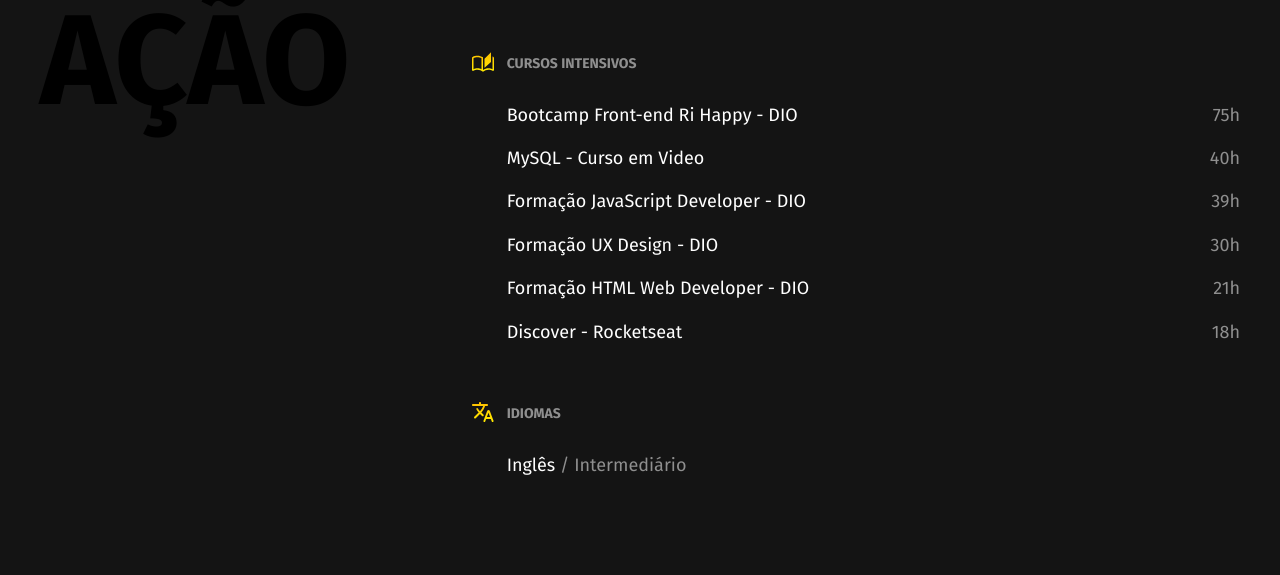
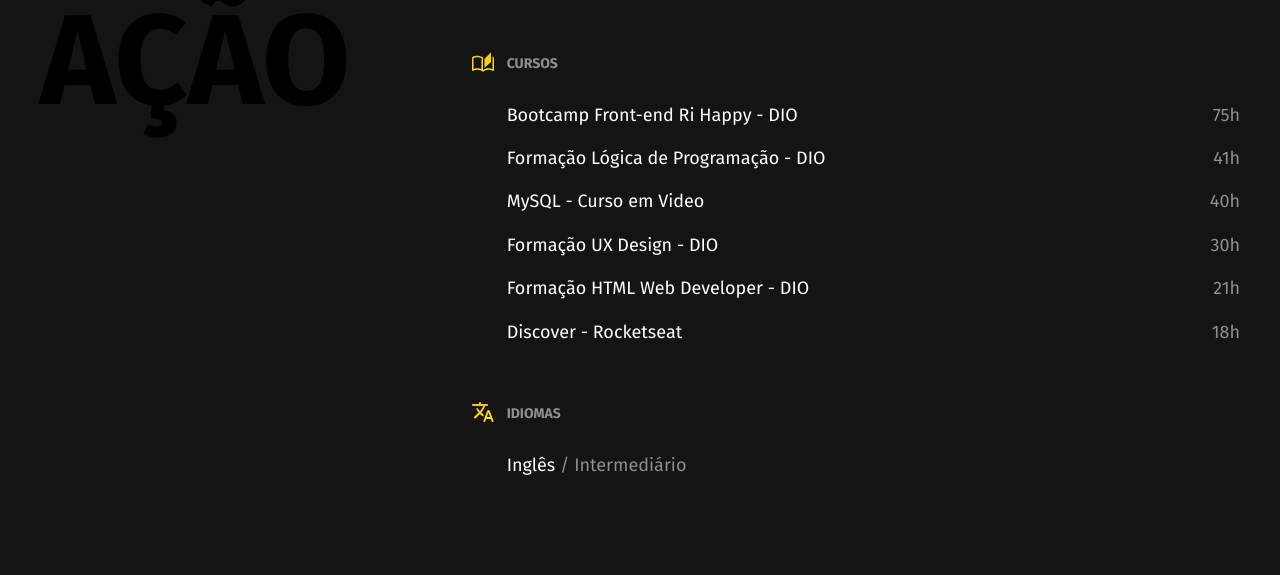
Before and after one commit to nosferavic/nosferavic.github.io, a plain HTML site: page index.html in a window 1280 px wide. Shown: the part 2328-2903 px from the top of the page. Drawn offline with Linux system fonts and the light colour scheme.

Commit message:
add: curso

```diff
--- a/index.html
+++ b/index.html
@@ -128,11 +128,11 @@
 
         <div class="curso-extra">
           <div class="intensivo">
-            <h3>Cursos Intensivos</h3>
+            <h3>Cursos</h3>
             <ul>
               <li>Bootcamp Front-end  Ri Happy - DIO <span>75h</span></li>
+              <li>Formação Lógica de Programação - DIO <span>41h</span></li>
               <li>MySQL - Curso em Video <span>40h</span></li>
-              <li>Formação JavaScript Developer - DIO <span>39h</span></li>
               <li>Formação UX Design - DIO <span>30h</span></li>
               <li>Formação HTML Web Developer - DIO <span>21h</span></li>
               <li>Discover - Rocketseat <span>18h</span></li>
```
